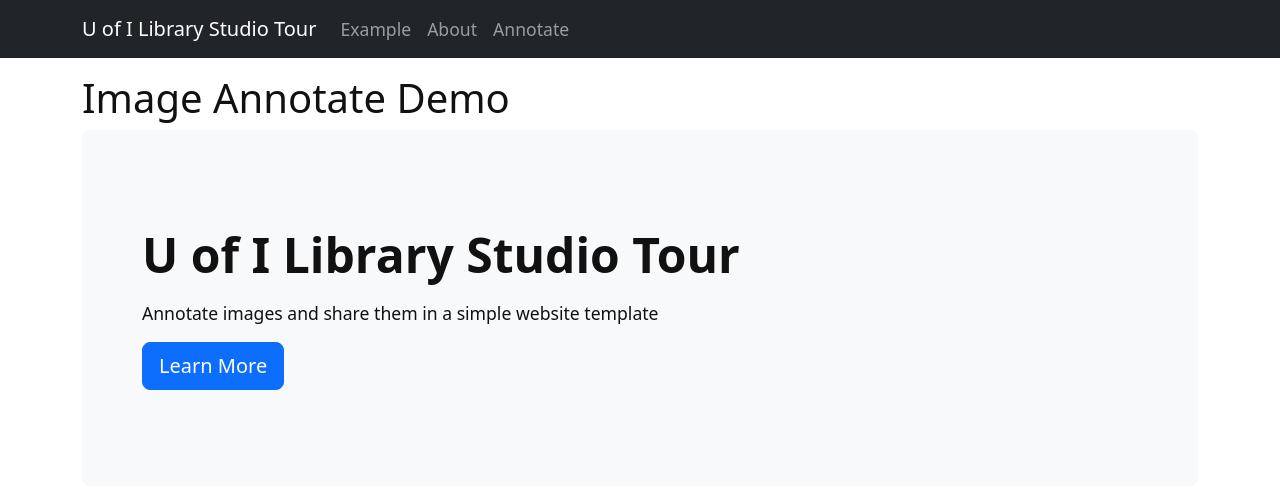
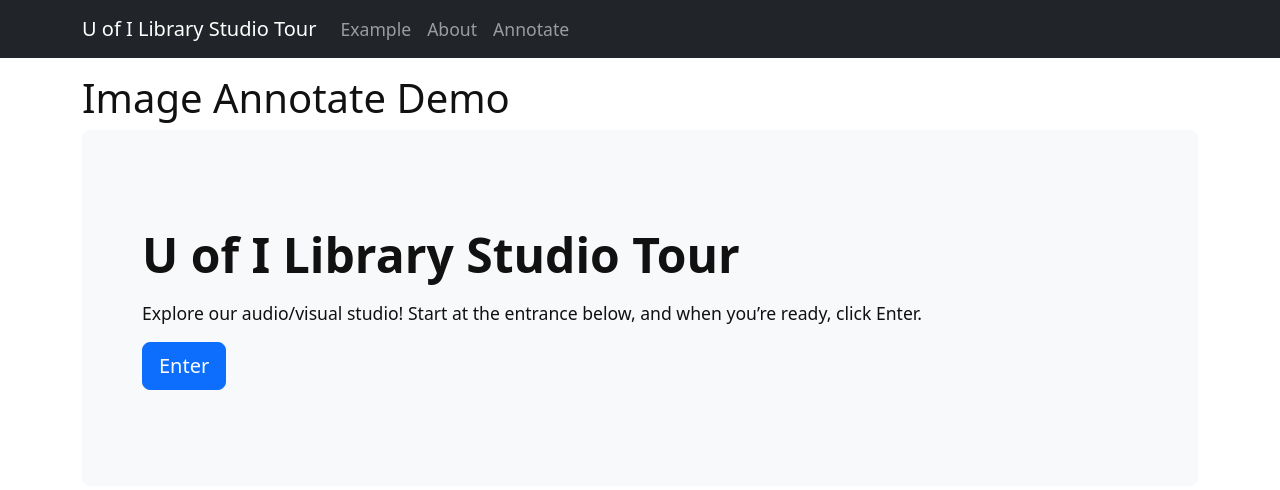
Before and after one commit to llove28/studio-tour, a Jekyll site: the page built from pages/index.md, in a window 1280 px wide. Shown: the top 490 px of the page. Built offline with Jekyll 4.4.1, drawn with Linux system fonts in a browser that asks for light colours; grey boxes are pictures that could not be loaded.

Commit message:
Update index.md

```diff
--- a/pages/index.md
+++ b/pages/index.md
@@ -4,6 +4,6 @@
 annotation-viewer: true
 ---
 
-{% include jumbotron.html heading=site.title text="Annotate images and share them in a simple website template" button-text="Learn More" button-link="about.html" %}
+{% include jumbotron.html heading=site.title text="Explore our audio/visual studio! Start at the entrance below, and when you're ready, click Enter." button-text="Enter" button-link="about.html" %}
 
-{% include annotated-image.html image="campus02023.jpg" annotation="campus02023-annotations.json" popup="popover" %}
+{% include annotated-image.html image="studio-entrance.jpg" annotation="studio-entrance-annotations.json" popup="popover" %}
```
